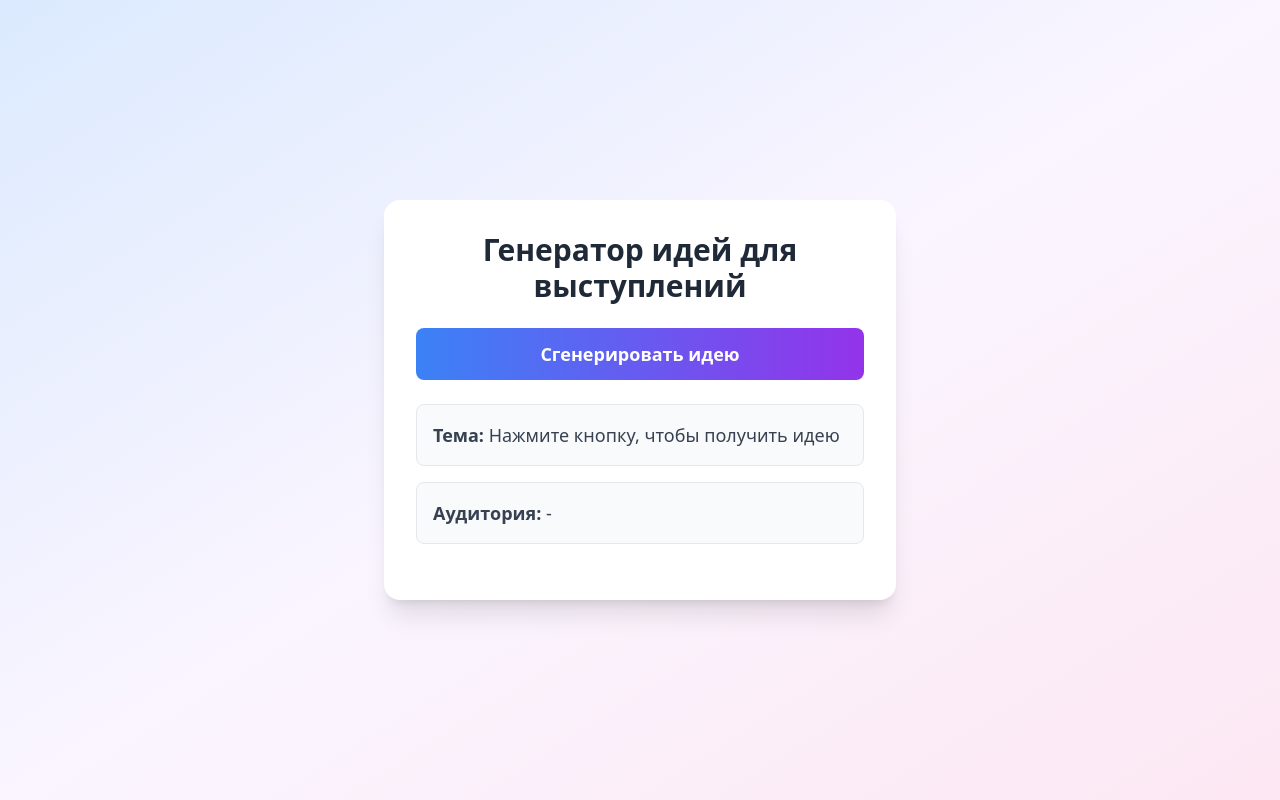
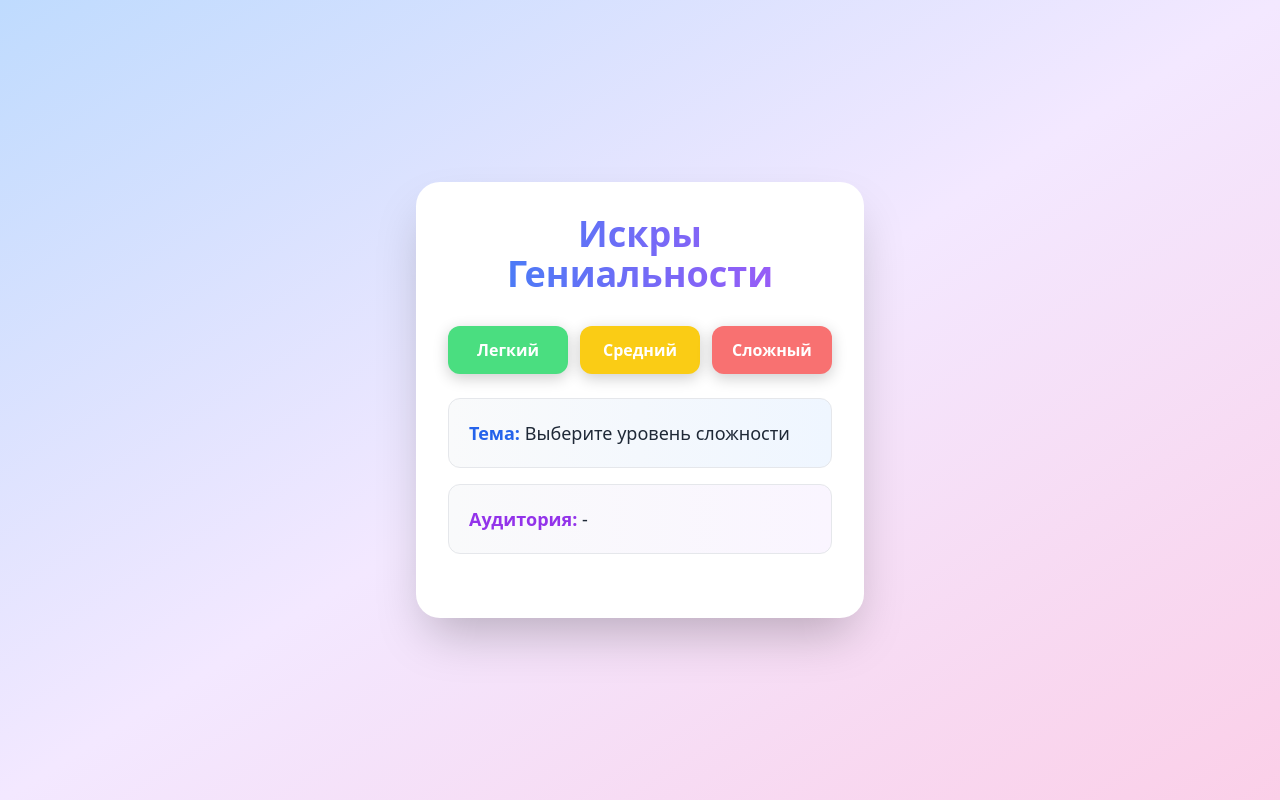
Before and after one commit to osinec/themeGenerator, a plain HTML site: page index.html in a window 1280 px wide. Drawn offline with nearby package versions, Linux system fonts and the light colour scheme.

Commit message:
Update index.html

```diff
--- a/index.html
+++ b/index.html
@@ -14,27 +14,47 @@
         .fade-in {
             animation: fadeIn 0.5s ease-in-out;
         }
+        .gradient-text {
+            background: linear-gradient(to right, #3b82f6, #a855f7);
+            -webkit-background-clip: text;
+            background-clip: text;
+            color: transparent;
+        }
+        .button-glow {
+            transition: all 0.3s ease-in-out;
+            box-shadow: 0 4px 15px rgba(0, 0, 0, 0.2);
+        }
+        .button-glow:hover {
+            transform: translateY(-2px);
+            box-shadow: 0 6px 20px rgba(0, 0, 0, 0.3);
+        }
     </style>
 </head>
-<body class="bg-gradient-to-br from-blue-100 via-purple-50 to-pink-100 flex items-center justify-center min-h-screen p-4">
-    <div class="bg-white p-8 rounded-2xl shadow-xl max-w-lg w-full transform transition-all hover:scale-105">
-        <h1 class="text-3xl font-extrabold text-center text-gray-800 mb-6">Генератор идей для выступлений</h1>
-        <button id="generateBtn" class="w-full bg-gradient-to-r from-blue-500 to-purple-600 text-white py-3 px-6 rounded-lg hover:from-blue-600 hover:to-purple-700 transition duration-300 font-semibold text-lg">Сгенерировать идею</button>
-        <div id="ideaOutput" class="mt-6 text-gray-700 space-y-4">
-            <div class="bg-gray-50 p-4 rounded-lg border border-gray-200 fade-in">
-                <p class="text-lg"><strong>Тема:</strong> <span id="topic">Нажмите кнопку, чтобы получить идею</span></p>
+<body class="bg-gradient-to-br from-blue-200 via-purple-100 to-pink-200 flex items-center justify-center min-h-screen p-4">
+    <div class="bg-white p-8 rounded-3xl shadow-2xl max-w-md w-full transform transition-all hover:scale-105">
+        <h1 class="text-4xl font-extrabold text-center gradient-text mb-8">Искры Гениальности</h1>
+        <div class="flex justify-between mb-6 space-x-3">
+            <button id="easyBtn" class="flex-1 bg-green-400 text-white py-3 px-4 rounded-xl hover:bg-green-500 button-glow font-semibold text-base">Легкий</button>
+            <button id="mediumBtn" class="flex-1 bg-yellow-400 text-white py-3 px-4 rounded-xl hover:bg-yellow-500 button-glow font-semibold text-base">Средний</button>
+            <button id="hardBtn" class="flex-1 bg-red-400 text-white py-3 px-4 rounded-xl hover:bg-red-500 button-glow font-semibold text-base">Сложный</button>
+        </div>
+        <div id="ideaOutput" class="mt-6 text-gray-800 space-y-4">
+            <div class="bg-gradient-to-r from-gray-50 to-blue-50 p-5 rounded-xl border border-gray-200 fade-in">
+                <p class="text-lg"><strong class="text-blue-600">Тема:</strong> <span id="topic">Выберите уровень сложности</span></p>
             </div>
-            <div class="bg-gray-50 p-4 rounded-lg border border-gray-200 fade-in">
-                <p class="text-lg"><strong>Аудитория:</strong> <span id="audience">-</span></p>
+            <div class="bg-gradient-to-r from-gray-50 to-purple-50 p-5 rounded-xl border border-gray-200 fade-in">
+                <p class="text-lg"><strong class="text-purple-600">Аудитория:</strong> <span id="audience">-</span></p>
             </div>
         </div>
-        <div class="mt-6 text-center">
-            <button id="copyBtn" class="text-sm text-blue-500 hover:text-blue-700 underline transition duration-200" style="display: none;">Скопировать идею</button>
+        <div class="mt-8 text-center">
+            <button id="copyBtn" class="text-sm bg-blue-100 text-blue-600 px-4 py-2 rounded-full hover:bg-blue-200 hover:text-blue-800 transition duration-200 font-medium" style="display: none;">Скопировать идею</button>
         </div>
     </div>
 
     <script>
-        const generateBtn = document.getElementById('generateBtn');
+        const easyBtn = document.getElementById('easyBtn');
+        const mediumBtn = document.getElementById('mediumBtn');
+        const hardBtn = document.getElementById('hardBtn');
         const topicElement = document.getElementById('topic');
         const audienceElement = document.getElementById('audience');
         const copyBtn = document.getElementById('copyBtn');
@@ -43,17 +63,20 @@
             return array[Math.floor(Math.random() * array.length)];
         }
 
-        generateBtn.addEventListener('click', () => {
-            topicElement.textContent = getRandomItem(topics);
+        function generateIdea(topicsArray) {
+            topicElement.textContent = getRandomItem(topicsArray);
             audienceElement.textContent = getRandomItem(audiences);
             copyBtn.style.display = 'inline';
-            // Trigger fade-in animation
             topicElement.parentElement.classList.remove('fade-in');
             audienceElement.parentElement.classList.remove('fade-in');
             void topicElement.parentElement.offsetWidth; // Trigger reflow
             topicElement.parentElement.classList.add('fade-in');
             audienceElement.parentElement.classList.add('fade-in');
-        });
+        }
+
+        easyBtn.addEventListener('click', () => generateIdea(easyTopics));
+        mediumBtn.addEventListener('click', () => generateIdea(mediumTopics));
+        hardBtn.addEventListener('click', () => generateIdea(hardTopics));
 
         copyBtn.addEventListener('click', () => {
             const ideaText = `Тема: ${topicElement.textContent}\nАудитория: ${audienceElement.textContent}`;
```
